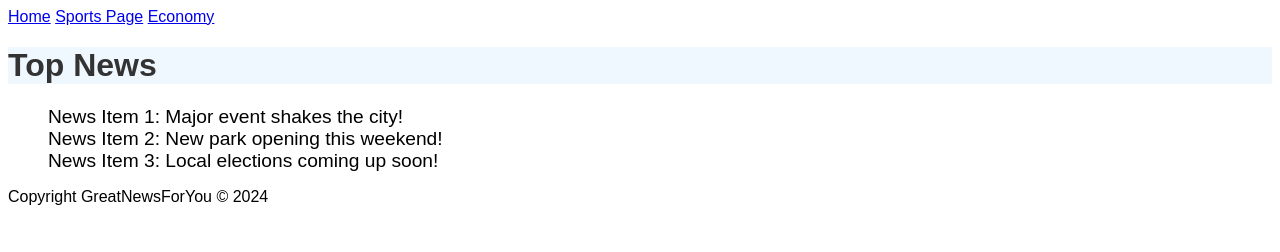
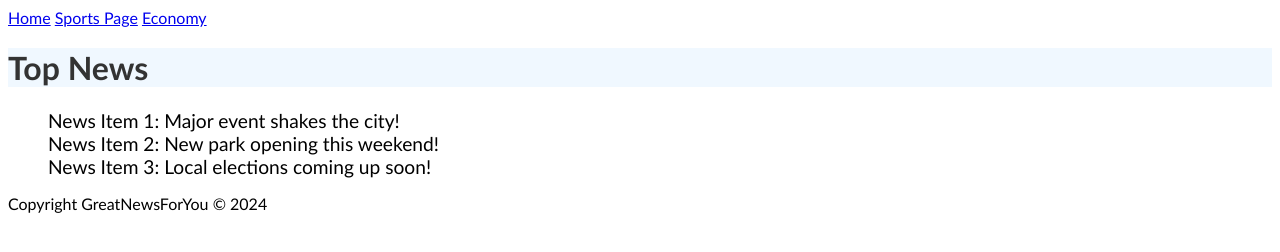
Before and after one commit to codex-demos/local-news2, a plain HTML site: page index.html in a window 1280 px wide. Drawn offline with Linux system fonts and the light colour scheme.

Commit message:
Update styles.css

```diff
--- a/styles.css
+++ b/styles.css
@@ -20,10 +20,9 @@ img {
   margin-bottom: 10px;
 }
 
-
 /* HOME STYLES */
 body {
-  font-family: Arial, Helvetica, sans-serif;
+  font-family: 'Gill Sans', 'Gill Sans MT', Calibri, 'Trebuchet MS', sans-serif;
 }
 
 h1 {
@@ -39,20 +38,20 @@ li {
   font-size: 1.2rem;
 }
 
-
 /* ECONOMY STYLES */
 
-table{
+table {
   width: 100%;
   border-collapse: collapse;
 }
 
-th,td{
+th,
+td {
   border: 1px solid #e0c2c2;
   padding: 5px;
   text-align: left;
 }
 
-th{
+th {
   background-color: #f2f2f2;
 }
```
